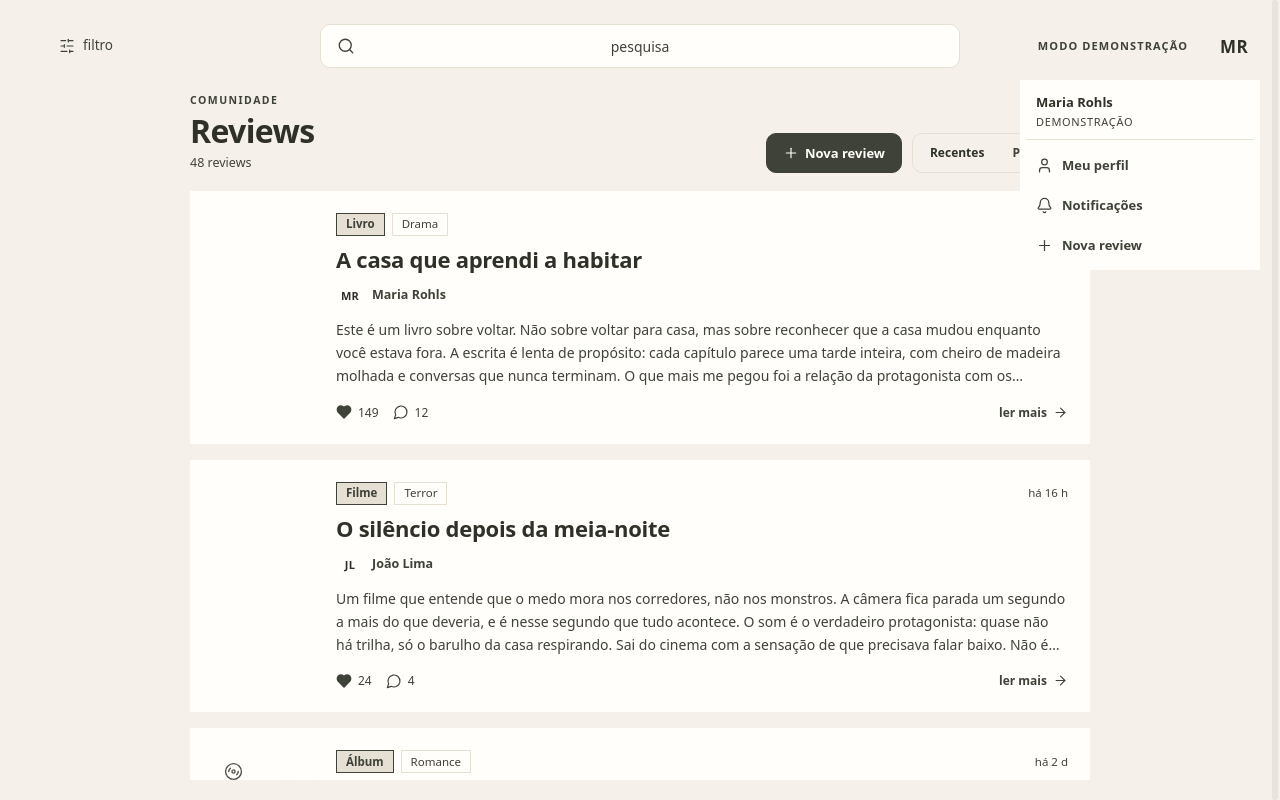
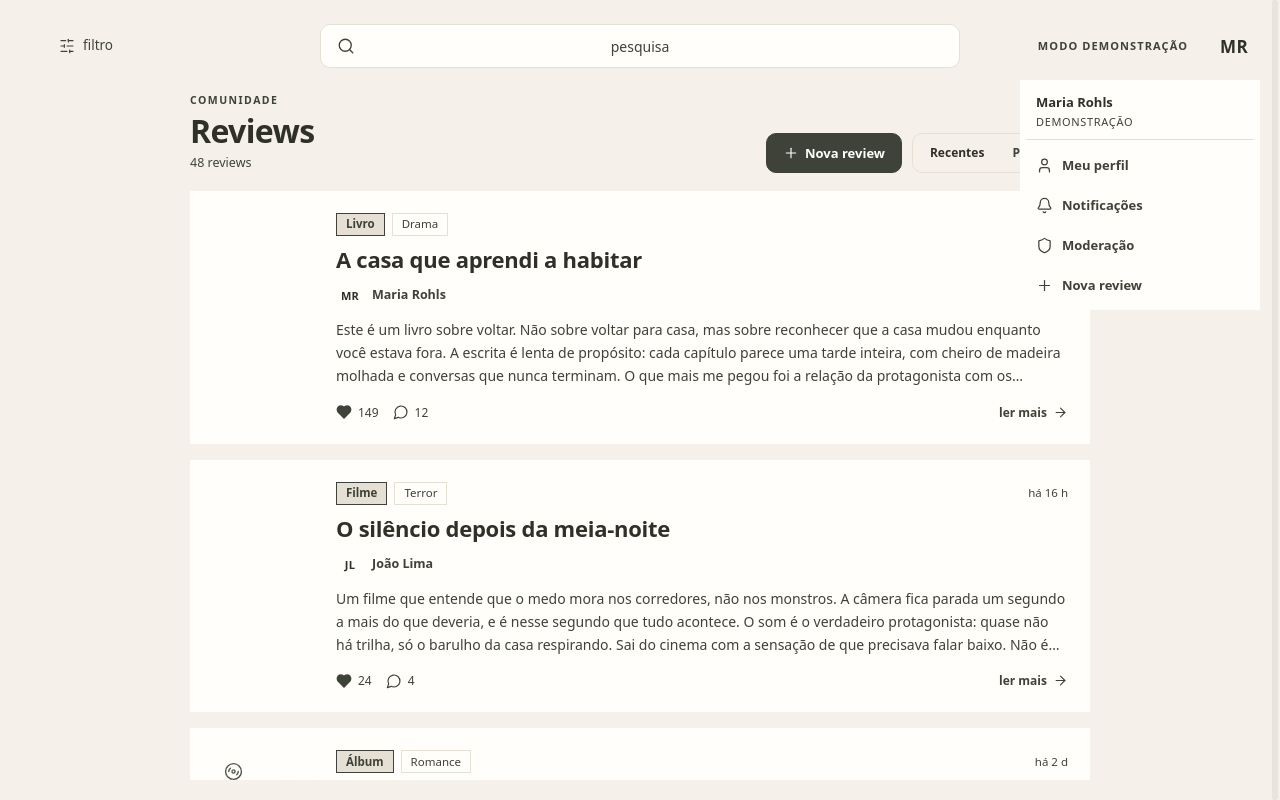
Before and after one commit to pedrorohloff/ReviewIt, an Angular app in the folder frontend/: page / in a window 1280 px wide. Both pictures are taken after a click on the button "MR". Built offline with nearby package versions, Linux system fonts and the light colour scheme.

Commit message:
feat(account-menu): link moderators to the moderation console

```diff
--- a/frontend/src/app/layout/avatar-menu/avatar-menu.html
+++ b/frontend/src/app/layout/avatar-menu/avatar-menu.html
@@ -46,6 +46,13 @@
         </a>
       }
 
+      @if (canModerate()) {
+        <a class="account__item" role="menuitem" routerLink="/moderation" (click)="close(false)">
+          <app-icon name="shield" [size]="17" />
+          Moderação
+        </a>
+      }
+
       <a class="account__item" role="menuitem" routerLink="/new" (click)="close(false)">
         <app-icon name="plus" [size]="17" />
         Nova review
--- a/frontend/src/app/layout/avatar-menu/avatar-menu.ts
+++ b/frontend/src/app/layout/avatar-menu/avatar-menu.ts
@@ -47,6 +47,10 @@ export class AvatarMenu {
   protected readonly username = computed(() => this.user()?.username ?? 'Visitante');
   protected readonly isDemo = this.auth.isDemo;
   protected readonly isAuthenticated = this.auth.isAuthenticated;
+  protected readonly canModerate = computed(() => {
+    const role = this.auth.role();
+    return role === 'Moderator' || role === 'Admin';
+  });
 
   constructor() {
     this.router.events
```
Also changed, not shown: 1 other file (tests, documents, lock files or other folders).
